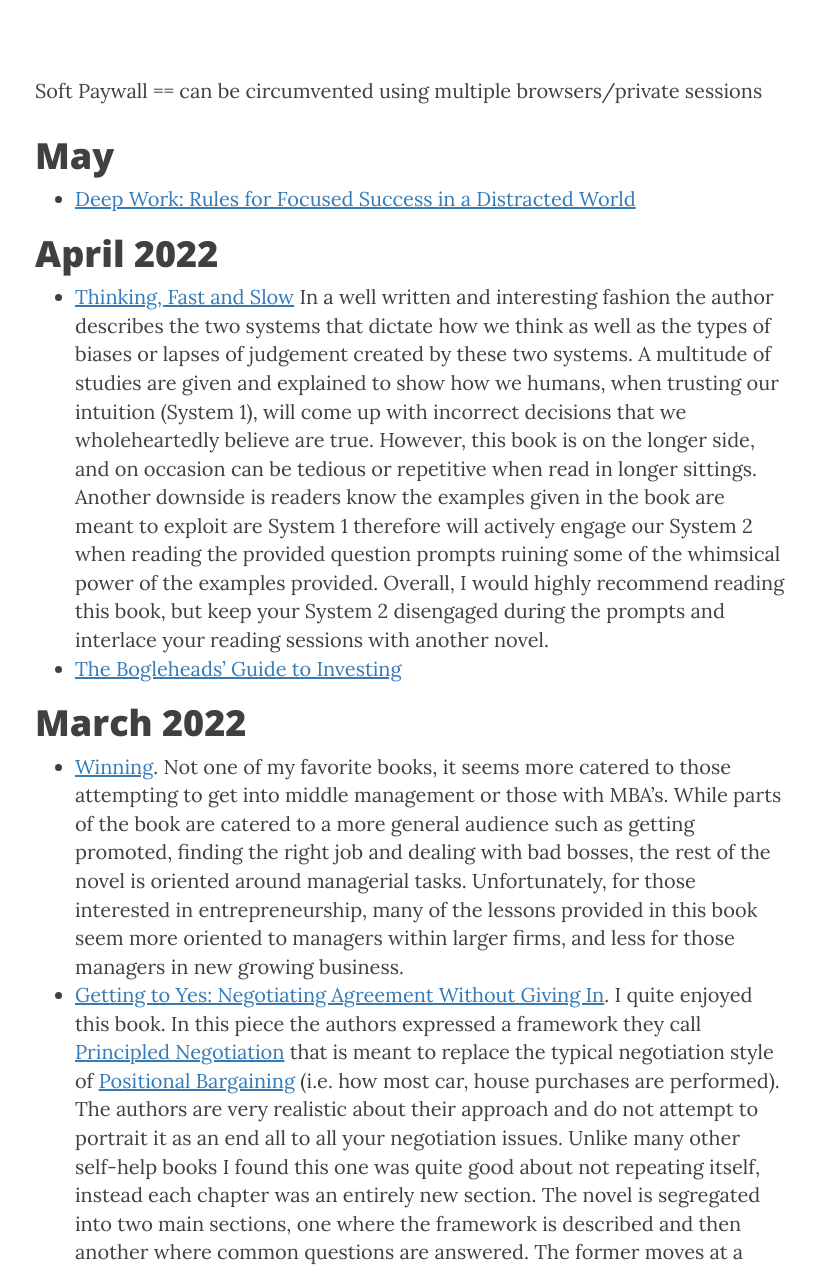
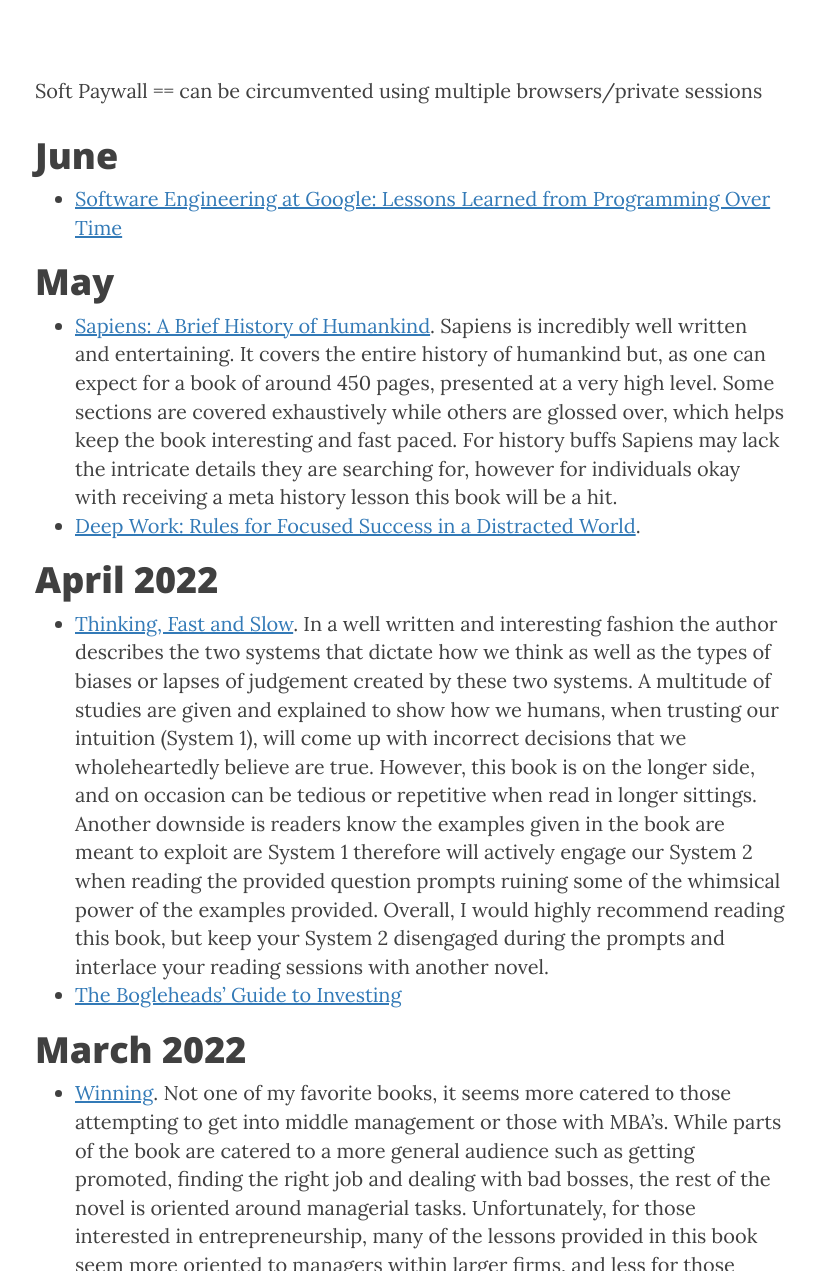
Before and after one commit to kwojcicki/kwojcicki.github.io, a Jekyll site: the page built from _posts/2019-02-27-READING-LIST.md, in a window 1280 px wide and 1400 px high, scrolled down 415 px, cut to the strip 129-1400 px from the top of the window. Shown: the whole strip, without its empty margins (230-1046 px from the left). Built offline with Jekyll 4.4.1, drawn with Linux system fonts in a browser that asks for light colours; nearby versions of some CDN libraries; some of the changed text lies outside the part shown.

Commit message:
Added sapiens review

```diff
--- a/_posts/2019-02-27-READING-LIST.md
+++ b/_posts/2019-02-27-READING-LIST.md
@@ -11,11 +11,15 @@
 
 Soft Paywall == can be circumvented using multiple browsers/private sessions
 
+# June
+- [Software Engineering at Google: Lessons Learned from Programming Over Time](https://www.goodreads.com/en/book/show/48816586-software-engineering-at-google)
+
 # May
-- [Deep Work: Rules for Focused Success in a Distracted World](https://www.goodreads.com/book/show/25744928-deep-work)
+- [Sapiens: A Brief History of Humankind](https://www.goodreads.com/book/show/23692271-sapiens). Sapiens is incredibly well written and entertaining. It covers the entire history of humankind but, as one can expect for a book of around 450 pages, presented at a very high level. Some sections are covered exhaustively while others are glossed over, which helps keep the book interesting and fast paced. For history buffs Sapiens may lack the intricate details they are searching for, however for individuals okay with receiving a meta history lesson this book will be a hit.
+- [Deep Work: Rules for Focused Success in a Distracted World](https://www.goodreads.com/book/show/25744928-deep-work).
 
 # April 2022
-- [Thinking, Fast and Slow](https://www.goodreads.com/book/show/11468377-thinking-fast-and-slow) In a well written and interesting fashion the author describes the two systems that dictate how we think as well as the types of biases or lapses of judgement created by these two systems. A multitude of studies are given and explained to show how we humans, when trusting our intuition (System 1), will come up with incorrect decisions that we wholeheartedly believe are true. However, this book is on the longer side, and on occasion can be tedious or repetitive when read in longer sittings. Another downside is readers know the examples given in the book are meant to exploit are System 1 therefore will actively engage our System 2 when reading the provided question prompts ruining some of the whimsical power of the examples provided. Overall, I would highly recommend reading this book, but keep your System 2 disengaged during the prompts and interlace your reading sessions with another novel.
+- [Thinking, Fast and Slow](https://www.goodreads.com/book/show/11468377-thinking-fast-and-slow). In a well written and interesting fashion the author describes the two systems that dictate how we think as well as the types of biases or lapses of judgement created by these two systems. A multitude of studies are given and explained to show how we humans, when trusting our intuition (System 1), will come up with incorrect decisions that we wholeheartedly believe are true. However, this book is on the longer side, and on occasion can be tedious or repetitive when read in longer sittings. Another downside is readers know the examples given in the book are meant to exploit are System 1 therefore will actively engage our System 2 when reading the provided question prompts ruining some of the whimsical power of the examples provided. Overall, I would highly recommend reading this book, but keep your System 2 disengaged during the prompts and interlace your reading sessions with another novel.
 - [The Bogleheads' Guide to Investing](https://www.goodreads.com/book/show/381355.The_Bogleheads_Guide_to_Investing)
 
 # March 2022
```
Also changed, not shown: other parts of _posts/2019-02-27-READING-LIST.md (+0 -2 lines).
